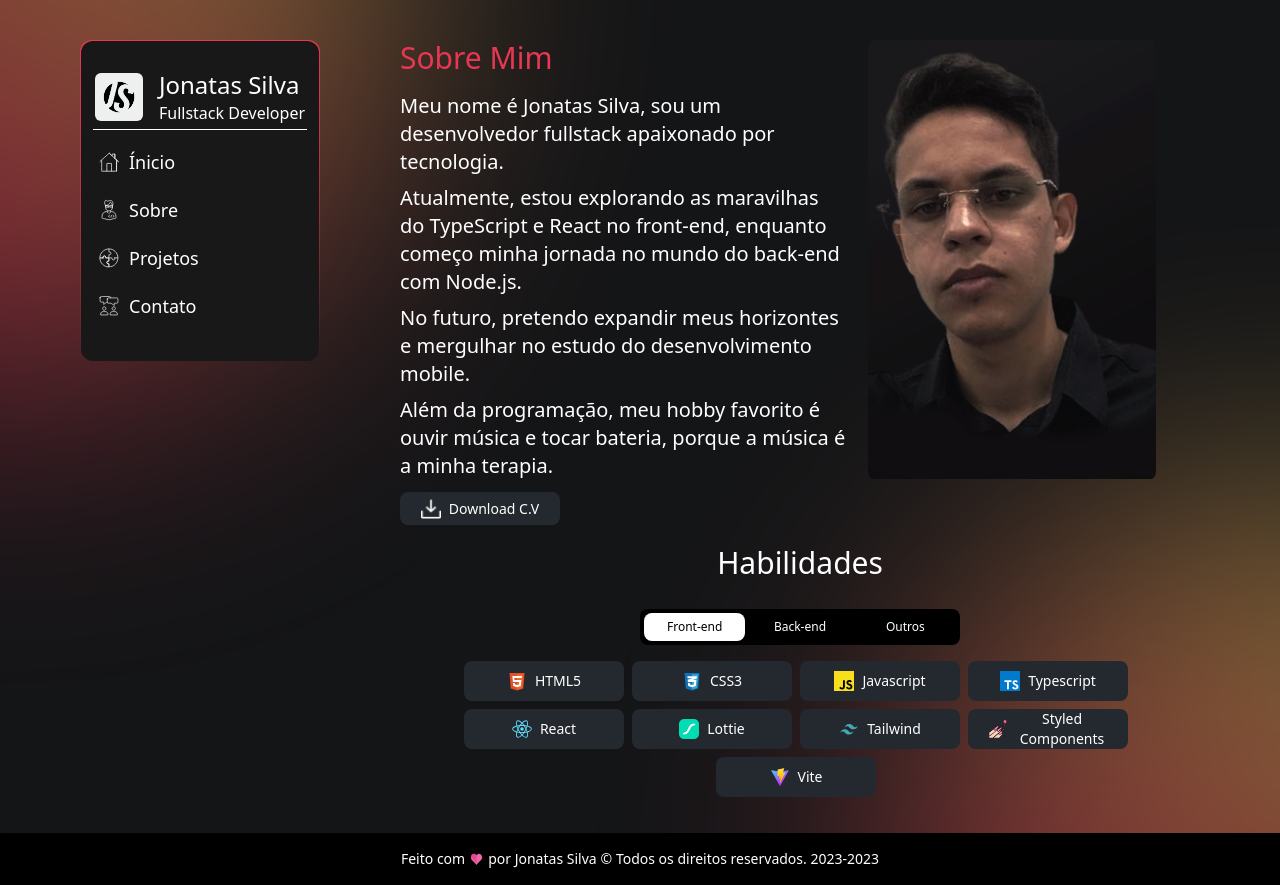
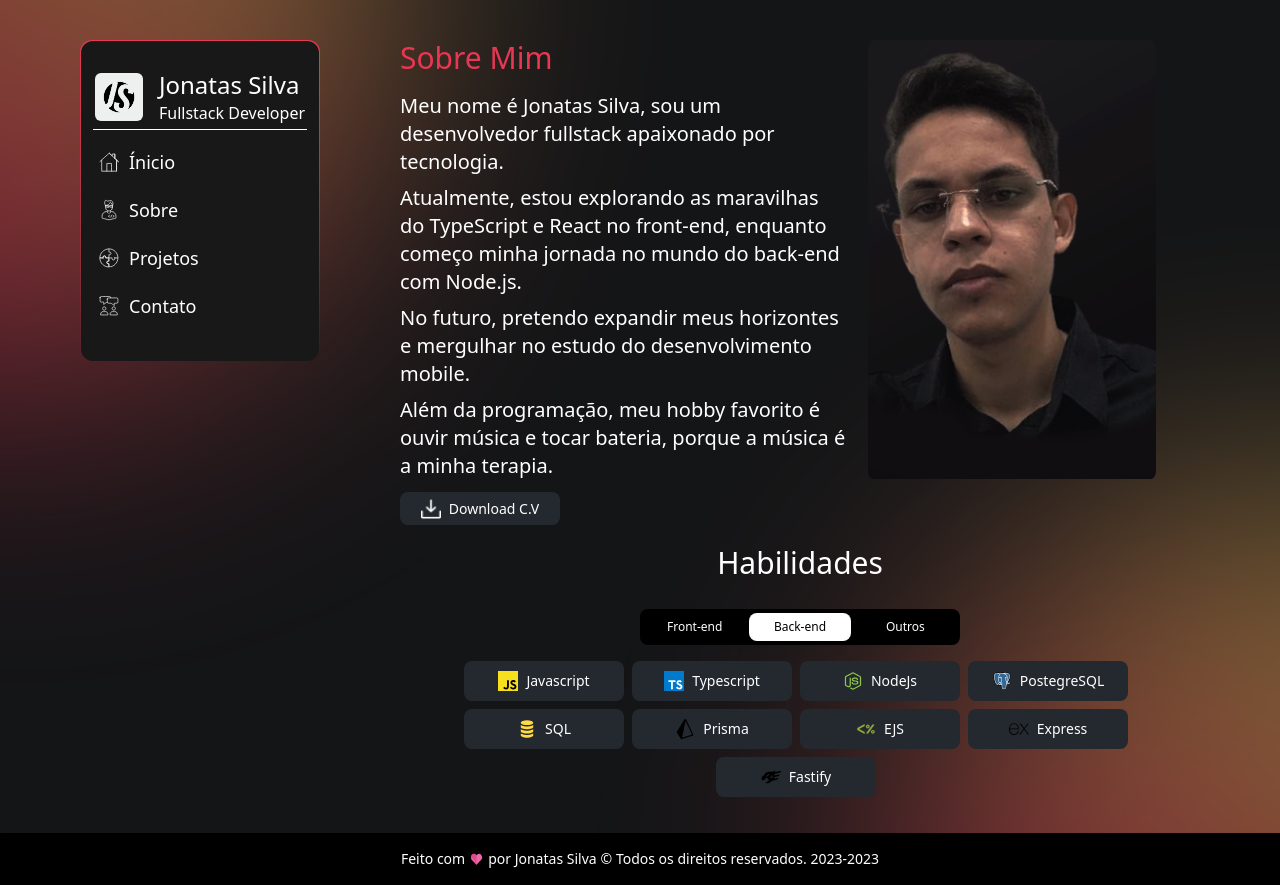
Before and after one commit to JsCodeDevlopment/Portfolio, a React (Vite) app: page /about in a window 1280 px wide. Built offline with nearby package versions, Linux system fonts and the light colour scheme.

Commit message:
refac: interface NavigationBtn props

```diff
--- a/src/components/AboutContent.tsx
+++ b/src/components/AboutContent.tsx
@@ -2,18 +2,18 @@ import { useState } from "react";
 import Me from "../assets/images/aboutImg.png";
 import Download from "../assets/images/download.png";
 import { FrontStacks } from "./skillsComponents/Front";
-
 import { Button } from "./ui/Button";
 import { NavgationBtn } from "./ui/NavgationBtn";
 import { BackStacks } from "./skillsComponents/Back";
 import { OthersStacks } from "./skillsComponents/Others";
 
 export function AboutContent() {
-  const [selectedOption, setSelectedOption] = useState('front');
+  const [selectedOption, setSelectedOption] = useState('back');
 
   const handleOptionClick = (option: string) => {
     setSelectedOption(option);
   };
+
   return (
     <div className="flex flex-col gap-3">
       <div className="flex flex-wrap gap-5 max-lg:justify-center max-xl:justify-center">
--- a/src/components/ui/NavgationBtn.tsx
+++ b/src/components/ui/NavgationBtn.tsx
@@ -1,8 +1,4 @@
-
-interface AboutPageProps {
-  selectedOption: string;
-  onOptionClick: (option: string) => void;
-}
+import { AboutPageProps } from "../../interfaces/IAboutPageProp";
 
 export function NavgationBtn({ selectedOption, onOptionClick }: AboutPageProps) {
   return (
--- /dev/null
+++ b/src/interfaces/IAboutPageProp.ts
@@ -0,0 +1,4 @@
+export interface AboutPageProps {
+    selectedOption: string;
+    onOptionClick: (option: string) => void;
+  }
```
